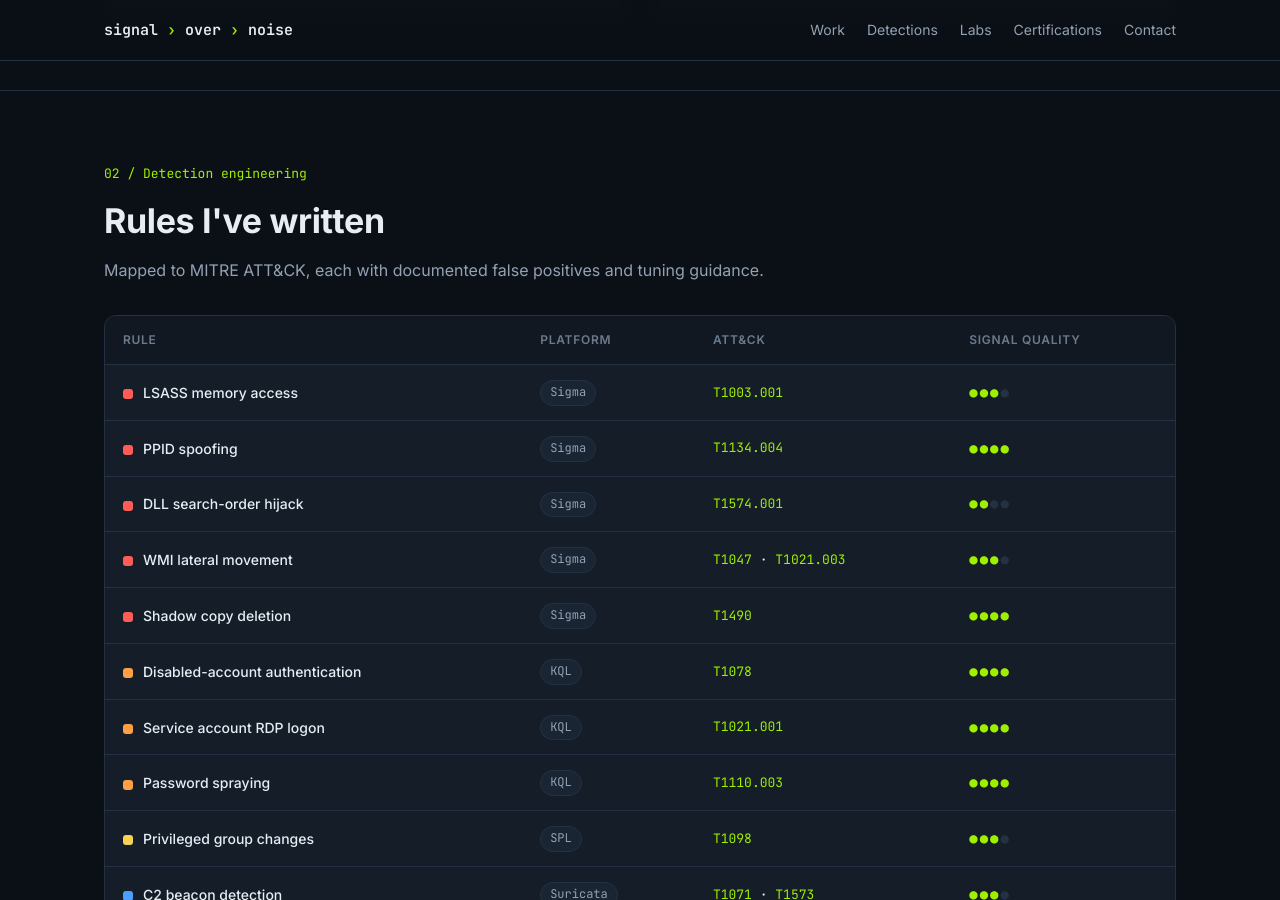
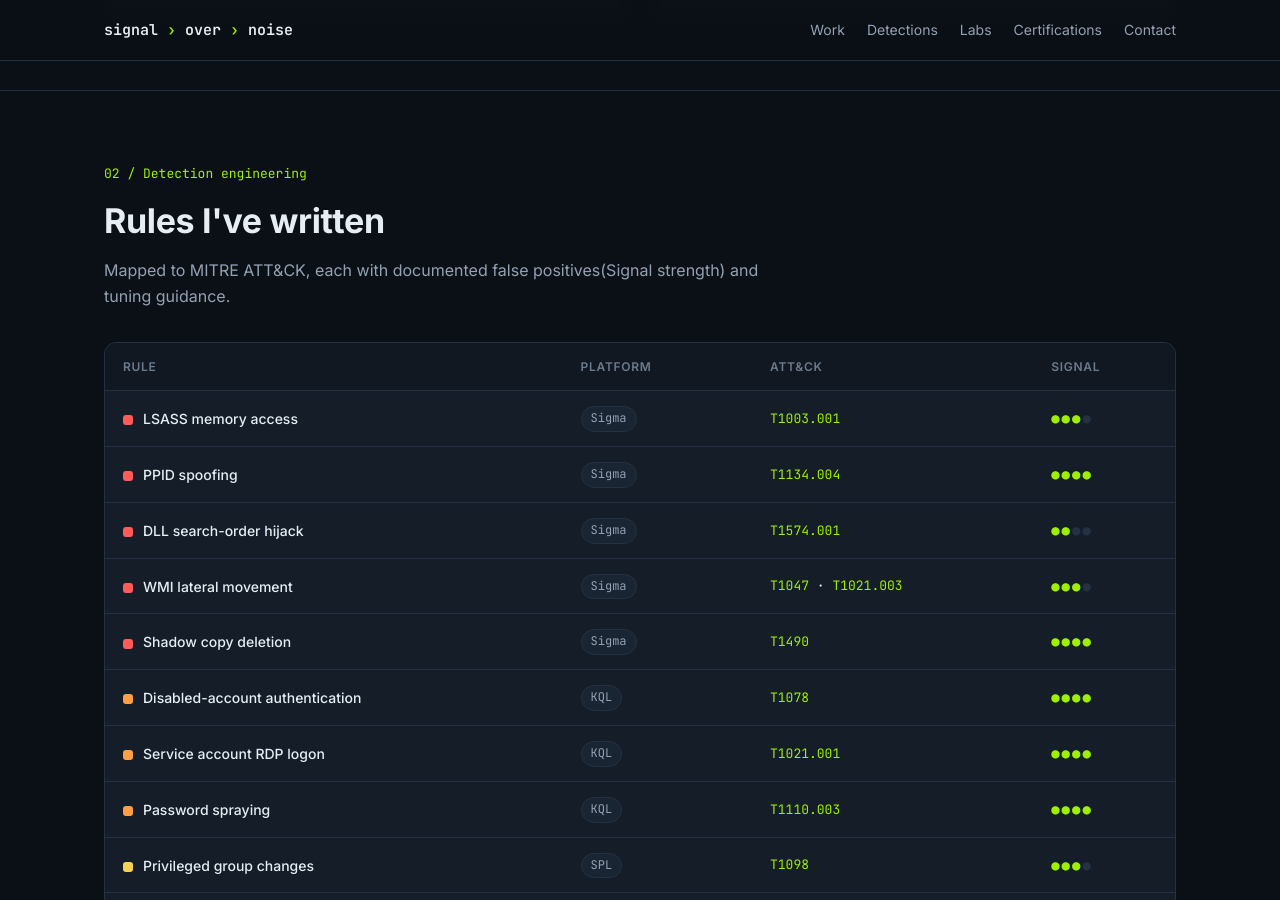
Before and after one commit to akatetron/signal-over-noise, a Jekyll site: the page index.html, which Jekyll copies as it is, in a window 1280 px wide and 900 px high, scrolled down 1479 px. Built offline with Jekyll 4.4.1, drawn with Linux system fonts in a browser that asks for light colours.

Commit message:
Update signal quality description in index.html

```diff
--- a/index.html
+++ b/index.html
@@ -100,12 +100,12 @@
     <div class="sec-head">
       <p class="kicker">02 / Detection engineering</p>
       <h2>Rules I've written</h2>
-      <p>Mapped to MITRE ATT&amp;CK, each with documented false positives and tuning guidance.</p>
+      <p>Mapped to MITRE ATT&amp;CK, each with documented false positives(Signal strength) and tuning guidance.</p>
     </div>
 
     <div class="table-wrap">
       <table class="rules">
-        <thead><tr><th>Rule</th><th>Platform</th><th>ATT&amp;CK</th><th>Signal Quality</th></tr></thead>
+        <thead><tr><th>Rule</th><th>Platform</th><th>ATT&amp;CK</th><th>Signal</th></tr></thead>
         <tbody>
           <tr><td><span class="sev crit"></span><a class="rule" href="https://github.com/akatetron/signal-over-noise/blob/main/detection-engineering/sigma-rules/lsass-credential-access.yml">LSASS memory access</a></td><td><span class="chip">Sigma</span></td><td class="tid"><a href="https://attack.mitre.org/techniques/T1003/001/">T1003.001</a></td><td class="conf">●●●<i>●</i></td></tr>
           <tr><td><span class="sev crit"></span><a class="rule" href="https://github.com/akatetron/signal-over-noise/blob/main/detection-engineering/sigma-rules/ppid-spoofing-unusual-parent.yml">PPID spoofing</a></td><td><span class="chip">Sigma</span></td><td class="tid"><a href="https://attack.mitre.org/techniques/T1134/004/">T1134.004</a></td><td class="conf">●●●●</td></tr>
```
